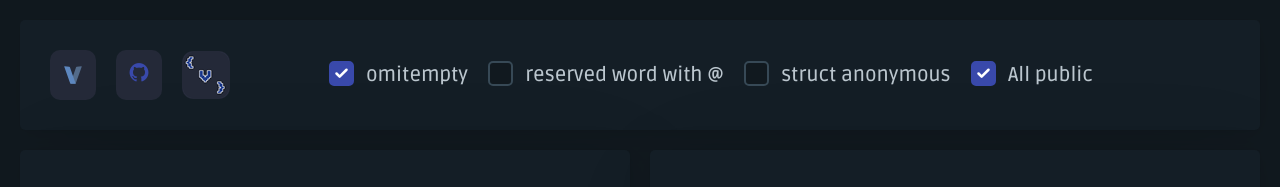
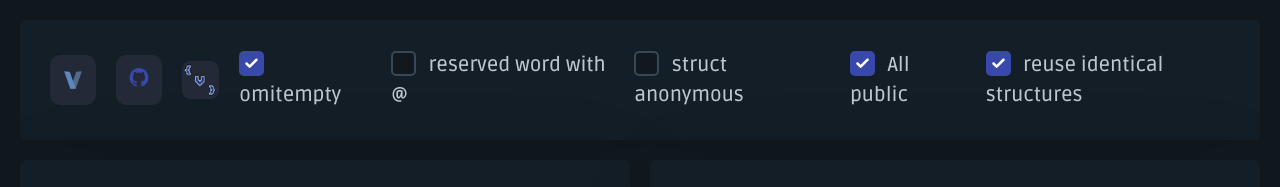
Before and after one commit to Ddiidev/Json2V, a plain HTML site: page index.html in a window 1280 px wide. Shown: the top 187 px of the page. Drawn offline with nearby package versions, Linux system fonts and the light colour scheme.

Commit message:
Add reuse identical structures toggle

```diff
--- a/index.html
+++ b/index.html
@@ -92,6 +92,13 @@
                         All public
                     </label>
                 </li>
+                <li>
+                    <label data-placement="bottom" data-tooltip="Reuse the first generated struct when another object has identical fields"
+                        for="ck_reuse_identical_structs">
+                        <input type="checkbox" id="ck_reuse_identical_structs" onclick="loadFlags()" name="ck_reuse_identical_structs" checked>
+                        reuse identical structures
+                    </label>
+                </li>
             </ul>
             <ul></ul>
             <ul></ul>
--- a/index.js
+++ b/index.js
@@ -10,6 +10,9 @@ try {
 
 /** @type {{nameType: string, type: string, types: []Object}[]} */
 let afterImplementationTypes = [];
+
+/** @type {Map<string, string>} */
+let implementationTypeBySignature = new Map();
 
 var editorVlang = ace.edit("editorVlang");
 var editorJson = ace.edit("editorJson");
@@ -55,11 +58,13 @@ var flagAllPublic = true;
 var flagOmitEmpty = true;
 var flagReserverdWordsWithAt = false;
 var flagStructAnon = false;
+var flagReuseIdenticalStructs = true;
 function loadFlags() {
     flagAllPublic = document.getElementById('ck_all_pubblic').checked;
     flagOmitEmpty = document.getElementById('ck_omitempty').checked;
     flagReserverdWordsWithAt = document.getElementById('ck_reserved_word').checked;
     flagStructAnon = document.getElementById('ck_struct_anon').checked;
+    flagReuseIdenticalStructs = document.getElementById('ck_reuse_identical_structs').checked;
     runCode();
 }
 
@@ -74,12 +79,40 @@ function pushAfterImplementationType(type) {
         afterImplementationTypes.push(type);
 }
 
+function getImplementationTypeSignature(fields) {
+    return fields
+        .trim()
+        .split('\n')
+        .map(it => it.trim())
+        .filter(it => it !== '')
+        .sort()
+        .join('\n');
+}
+
+function resolveImplementationType(nameType, fields, type = '') {
+    const signature = getImplementationTypeSignature(fields);
+    const existentNameType = implementationTypeBySignature.get(signature);
+
+    if (existentNameType !== undefined)
+        return existentNameType;
+
+    implementationTypeBySignature.set(signature, nameType);
+    pushAfterImplementationType({
+        nameType: nameType,
+        types: [fields],
+        type: type
+    });
+
+    return nameType;
+}
+
 
 /**
  * @description Add a new type to the list of types to be implemented and convert the json to struct
  */
 function jsonToStruct(js, type_obj = undefined) {
     afterImplementationTypes = [];
+    implementationTypeBySignature = new Map();
     let code = constructStrucFromJson(js, type_obj).code;
 
     if (code === null)
@@ -249,16 +282,22 @@ function constructStrucFromJson(js, hiritageObj = undefined) {
                 return 'Undefined';
         })();
 
+        const nameType = resolverNameType(name);
+        let resolvedNameType = nameType;
+
         if (!flagStructAnon) {
-            pushAfterImplementationType({
-                nameType: resolverNameType(name),
-                types: [typeRoot],
-                type: typesArray.length > 1 ? 'sumType' : ''
-            });
+            if (flagReuseIdenticalStructs)
+                resolvedNameType = resolveImplementationType(nameType, typeRoot, typesArray.length > 1 ? 'sumType' : '');
+            else
+                pushAfterImplementationType({
+                    nameType: nameType,
+                    types: [typeRoot],
+                    type: typesArray.length > 1 ? 'sumType' : ''
+                });
         }
 
         typeRoot = {
-            code: !flagStructAnon ? name : `struct {${canIsPublicForFields(typeRoot.trim(), `\t`)}\n${typeRoot.replaceAll('\t', '\t\t')}\t}`,
+            code: !flagStructAnon ? resolvedNameType : `struct {${canIsPublicForFields(typeRoot.trim(), `\t`)}\n${typeRoot.replaceAll('\t', '\t\t')}\t}`,
         };
     }
     else if (constructStructWithSumType(typesArray)) {
```
